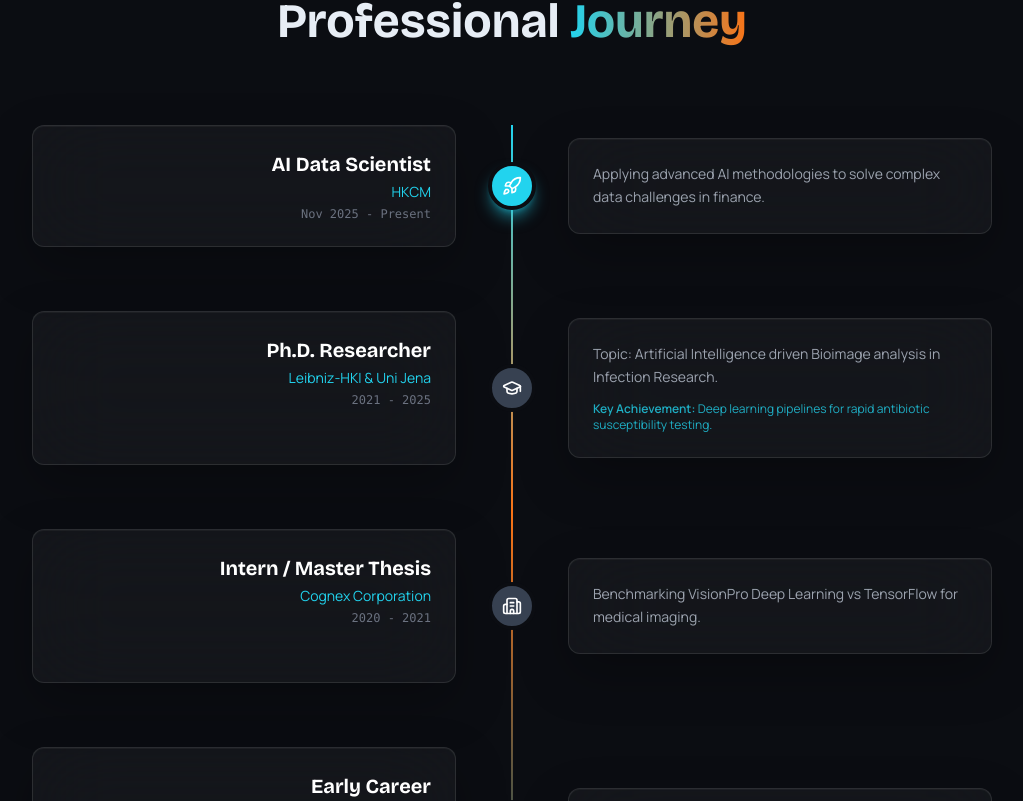
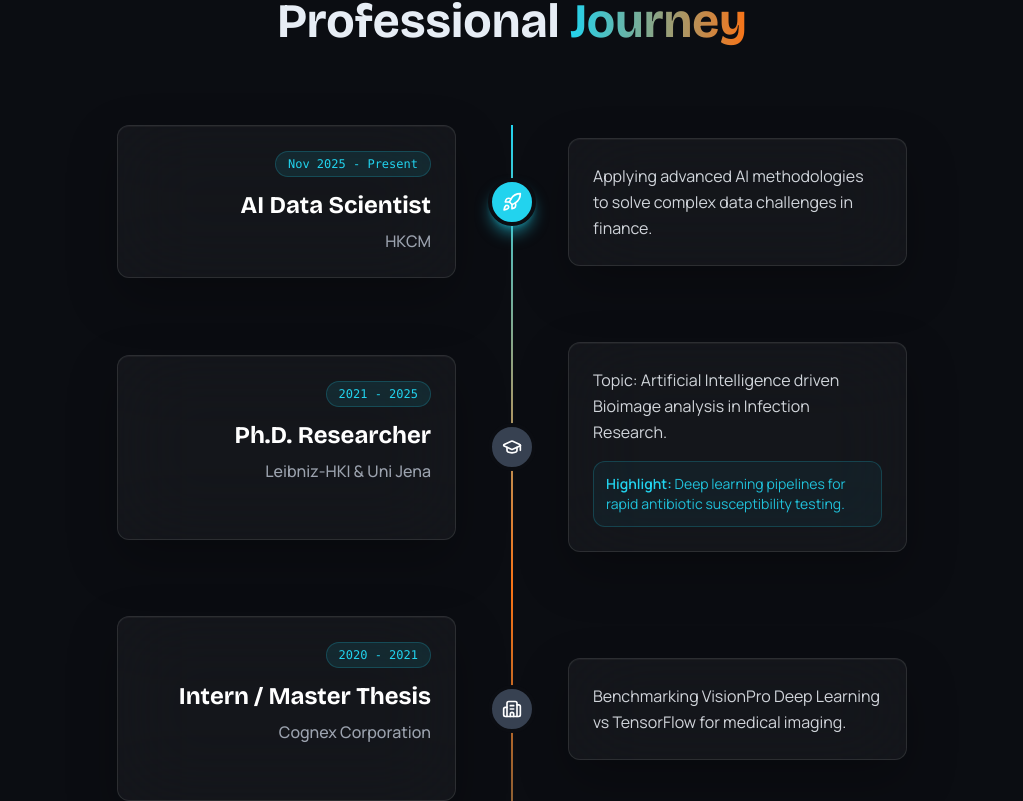
Before and after one commit to as4401s/My_Website, a React (Vite) app: page / in a window 1280 px wide. Shown: the part 899-1700 px from the top of the page, without its empty margins (128-1151 px from the left). Built offline with nearby package versions, Linux system fonts and the light colour scheme.

Commit message:
style: enforce strict minmax 50-50 grid sizing and central alignment on Experience cards

```diff
--- a/src/sections/Experience.tsx
+++ b/src/sections/Experience.tsx
@@ -174,20 +174,22 @@ export default function Experience() {
                   key={exp.id}
                   className={`experience-item-${index} relative`}
                 >
-                  <div className="hidden md:grid md:grid-cols-[1fr_auto_1fr] md:gap-8 items-center">
+                  <div className="hidden md:grid md:grid-cols-[minmax(0,1fr)_48px_minmax(0,1fr)] md:gap-8 items-center w-full">
                     {/* Left Content (Title, Company, Date) */}
-                    <div className="text-right">
-                      <div className={`experience-card-${index} md:opacity-0`}>
+                    <div className="text-right flex justify-end">
+                      <div className={`experience-card-${index} md:opacity-0 w-full xl:w-4/5`}>
                         <div
                           className={`glass-card p-6 rounded-xl transition-all duration-300 hover:border-brand-accent/50 hover:bg-brand-accent/5 cursor-pointer group ${exp.details ? 'hover:shadow-lg hover:shadow-brand-accent/10' : ''
                             }`}
                           onClick={() => exp.details && setSelectedExp(exp)}
                         >
-                          <h3 className="text-xl font-bold text-white group-hover:text-brand-accent transition-colors">
+                          <div className="inline-block px-3 py-1 rounded-full bg-brand-accent/10 border border-brand-accent/20 text-brand-accent text-xs font-mono mb-3">
+                            {exp.date}
+                          </div>
+                          <h3 className="text-2xl font-bold text-white group-hover:text-brand-accent transition-colors">
                             {exp.title}
                           </h3>
-                          <p className="text-brand-accent text-sm mt-1">{exp.company}</p>
-                          <p className="text-gray-500 text-xs mt-1 font-mono">{exp.date}</p>
+                          <p className="text-gray-400 text-base mt-2 font-medium">{exp.company}</p>
 
                           {exp.details && (
                             <div className="mt-3 flex items-center gap-1 text-brand-accent text-sm md:opacity-0 group-hover:opacity-100 transition-opacity">
@@ -212,16 +214,18 @@ export default function Experience() {
                     </div>
 
                     {/* Right Content (Description, Highlights) */}
-                    <div className="text-left">
-                      <div className={`experience-card-${index} md:opacity-0`}>
-                        <div className="glass-card p-6 rounded-xl">
-                          <p className="text-gray-400 text-sm leading-relaxed">
+                    <div className="text-left flex justify-start">
+                      <div className={`experience-card-${index} md:opacity-0 w-full xl:w-4/5`}>
+                        <div className="glass-card p-6 rounded-xl h-full flex flex-col justify-center">
+                          <p className="text-gray-300 text-base leading-relaxed">
                             {exp.description}
                           </p>
                           {exp.achievement && (
-                            <p className="mt-3 text-xs text-brand-accent/80">
-                              <span className="font-semibold">Key Achievement:</span> {exp.achievement}
-                            </p>
+                            <div className="mt-4 p-3 rounded-lg bg-brand-accent/5 border border-brand-accent/20">
+                              <p className="text-sm text-brand-accent/90">
+                                <span className="font-semibold text-brand-accent">Highlight:</span> {exp.achievement}
+                              </p>
+                            </div>
                           )}
                         </div>
                       </div>
@@ -252,16 +256,20 @@ export default function Experience() {
                           }`}
                         onClick={() => exp.details && setSelectedExp(exp)}
                       >
-                        <h3 className="text-lg font-bold text-white">{exp.title}</h3>
-                        <p className="text-brand-accent text-sm">{exp.company}</p>
-                        <p className="text-gray-500 text-xs mt-1 font-mono">{exp.date}</p>
+                        <div className="inline-block px-3 py-1 rounded-full bg-brand-accent/10 border border-brand-accent/20 text-brand-accent text-xs font-mono mb-3">
+                          {exp.date}
+                        </div>
+                        <h3 className="text-xl font-bold text-white mb-1">{exp.title}</h3>
+                        <p className="text-gray-300 text-base font-medium">{exp.company}</p>
                         <p className="text-gray-400 text-sm mt-3 leading-relaxed">
                           {exp.description}
                         </p>
                         {exp.achievement && (
-                          <p className="mt-2 text-xs text-brand-accent/80">
-                            <span className="font-semibold">Key Achievement:</span> {exp.achievement}
-                          </p>
+                          <div className="mt-3 p-3 rounded-lg bg-brand-accent/5 border border-brand-accent/20">
+                            <p className="text-xs text-brand-accent/90">
+                              <span className="font-semibold text-brand-accent">Highlight:</span> {exp.achievement}
+                            </p>
+                          </div>
                         )}
                         {exp.details && (
                           <div className="mt-3 flex items-center gap-1 text-brand-accent text-sm">
```
